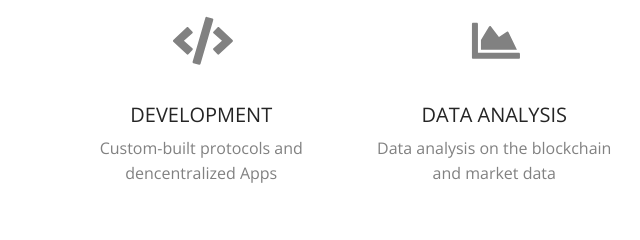
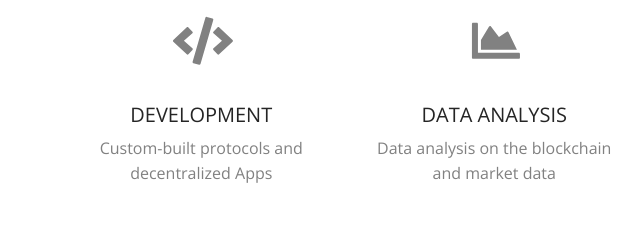
Before and after one commit to FoOTOo/footoo-lab.github.io, a plain HTML site: page index.html in a window 1280 px wide. Shown: the part 1480-1720 px from the top of the page, 0-640 px from the left. Drawn offline with nearby package versions, Linux system fonts and the light colour scheme.

Commit message:
typo error

```diff
--- a/index.html
+++ b/index.html
@@ -222,7 +222,7 @@
 									<i class="fas fa-code fa-3x"></i>
 								</div>
 								<h3>Development</h3>
-								<p> Custom-built protocols and dencentralized Apps </p>
+								<p> Custom-built protocols and decentralized Apps </p>
 							</div>
 						</div>
 
```
